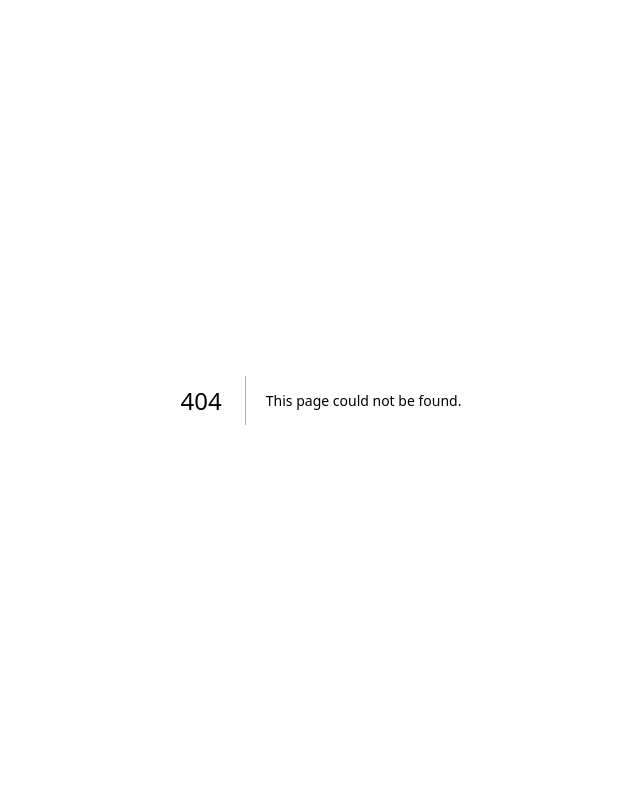
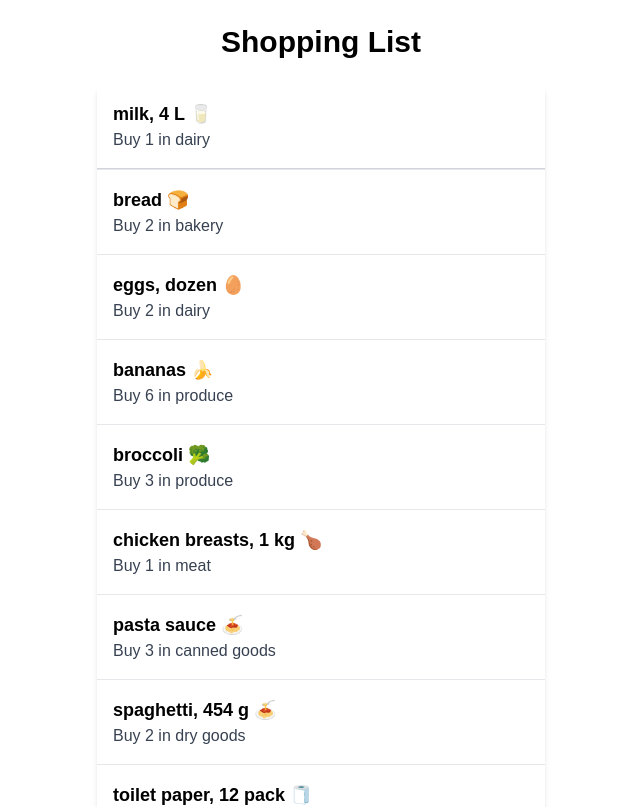
Before and after one commit to Sandhu-666/cprg306-assignments, a Next.js app: page /week-3 in a window 1280 px wide. Before the commit this address had no page. Shown: the top 807 px of the page, without its empty margins (319-959 px from the left). Built offline with nearby package versions, Linux system fonts and the light colour scheme.

Commit message:
Updated week 3; Done Assignment 3

```diff
--- a/app/layout.js
+++ b/app/layout.js
@@ -12,8 +12,8 @@
 });
 
 export const metadata = {
-  title: "Create Next App",
-  description: "Generated by create next app",
+  title: "Shopping List", // Updated title
+  description: "A simple shopping list application",
 };
 
 export default function RootLayout({ children }) {
--- a/app/page.js
+++ b/app/page.js
@@ -9,6 +9,11 @@
           Week 2 Assignment
         </Link>
       </p>
+      <p>
+        <Link href="/week-3" style={{ fontSize: "18px", textDecoration: "none" }}>
+          Week 3 Assignment
+        </Link>
+      </p>
     </div>
   );
 };
--- /dev/null
+++ b/app/week-3/item-list.js
@@ -0,0 +1,27 @@
+import React from 'react';
+import Item from './item';
+
+const items = [
+  { name: "milk, 4 L 🥛", quantity: 1, category: "dairy" },
+  { name: "bread 🍞", quantity: 2, category: "bakery" },
+  { name: "eggs, dozen 🥚", quantity: 2, category: "dairy" },
+  { name: "bananas 🍌", quantity: 6, category: "produce" },
+  { name: "broccoli 🥦", quantity: 3, category: "produce" },
+  { name: "chicken breasts, 1 kg 🍗", quantity: 1, category: "meat" },
+  { name: "pasta sauce 🍝", quantity: 3, category: "canned goods" },
+  { name: "spaghetti, 454 g 🍝", quantity: 2, category: "dry goods" },
+  { name: "toilet paper, 12 pack 🧻", quantity: 1, category: "household" },
+  { name: "paper towels, 6 pack", quantity: 1, category: "household" },
+  { name: "dish soap 🍽️", quantity: 1, category: "household" },
+  { name: "hand soap 🧼", quantity: 4, category: "household" },
+];
+
+const ItemList = () => (
+  <ul className="max-w-md mx-auto bg-white shadow-md rounded-lg divide-y divide-gray-200">
+    {items.map((item, index) => (
+      <Item key={index} {...item} />
+    ))}
+  </ul>
+);
+
+export default ItemList;
--- /dev/null
+++ b/app/week-3/item.js
@@ -0,0 +1,10 @@
+import React from 'react';
+
+const Item = ({ name, quantity, category }) => (
+  <li className="p-4 border-b border-gray-300 bg-white">
+    <h2 className="text-lg font-semibold text-black">{name}</h2>
+    <p className="text-gray-700">Buy {quantity} in {category}</p>
+  </li>
+);
+
+export default Item;
--- /dev/null
+++ b/app/week-3/page.js
@@ -0,0 +1,11 @@
+import React from 'react';
+import ItemList from './item-list';
+
+const Page = () => (
+  <main className="p-6 bg-white min-h-screen">
+    <h1 className="text-3xl font-bold text-center mb-6 text-black">Shopping List</h1>
+    <ItemList />
+  </main>
+);
+
+export default Page;
```
